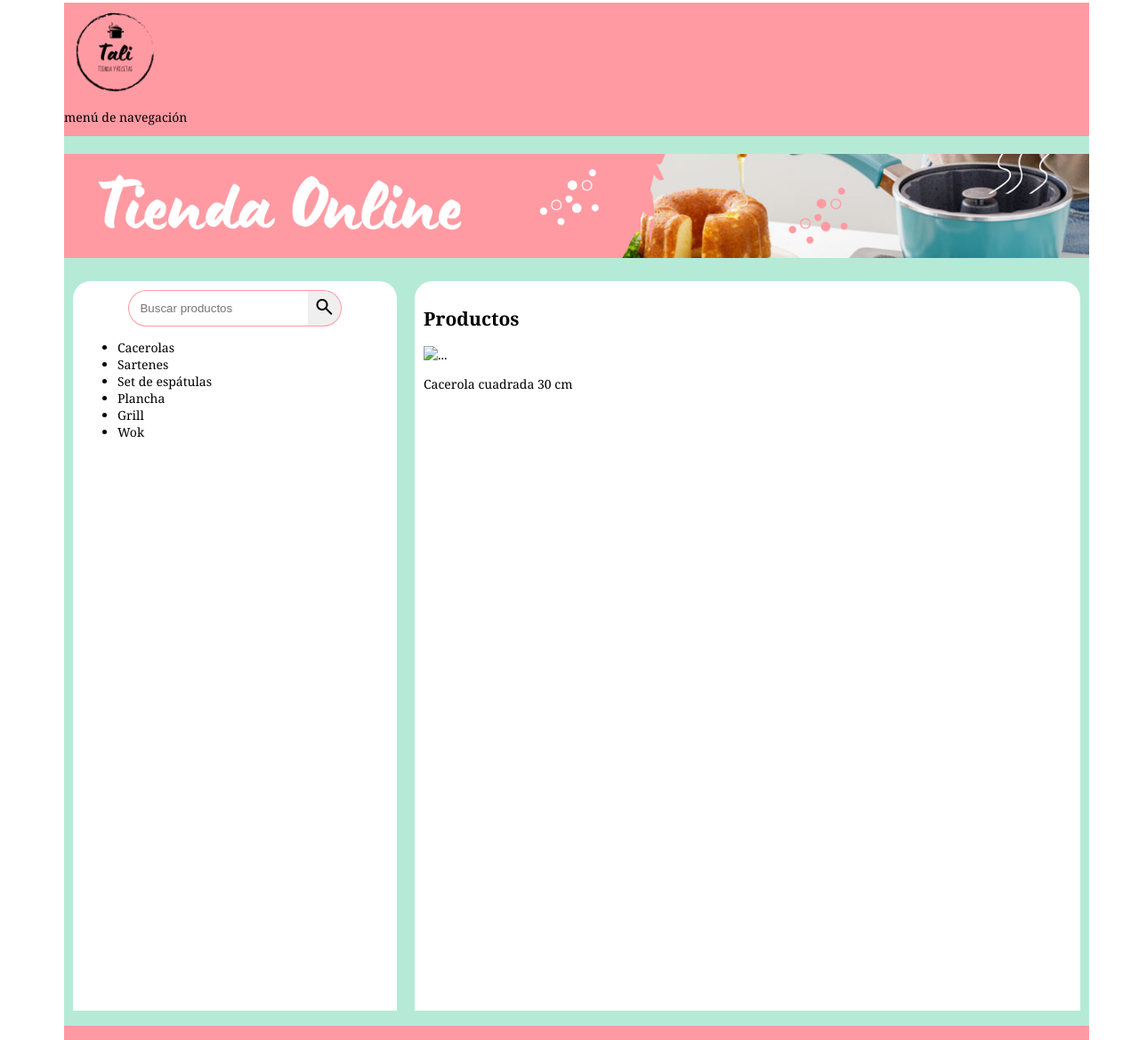
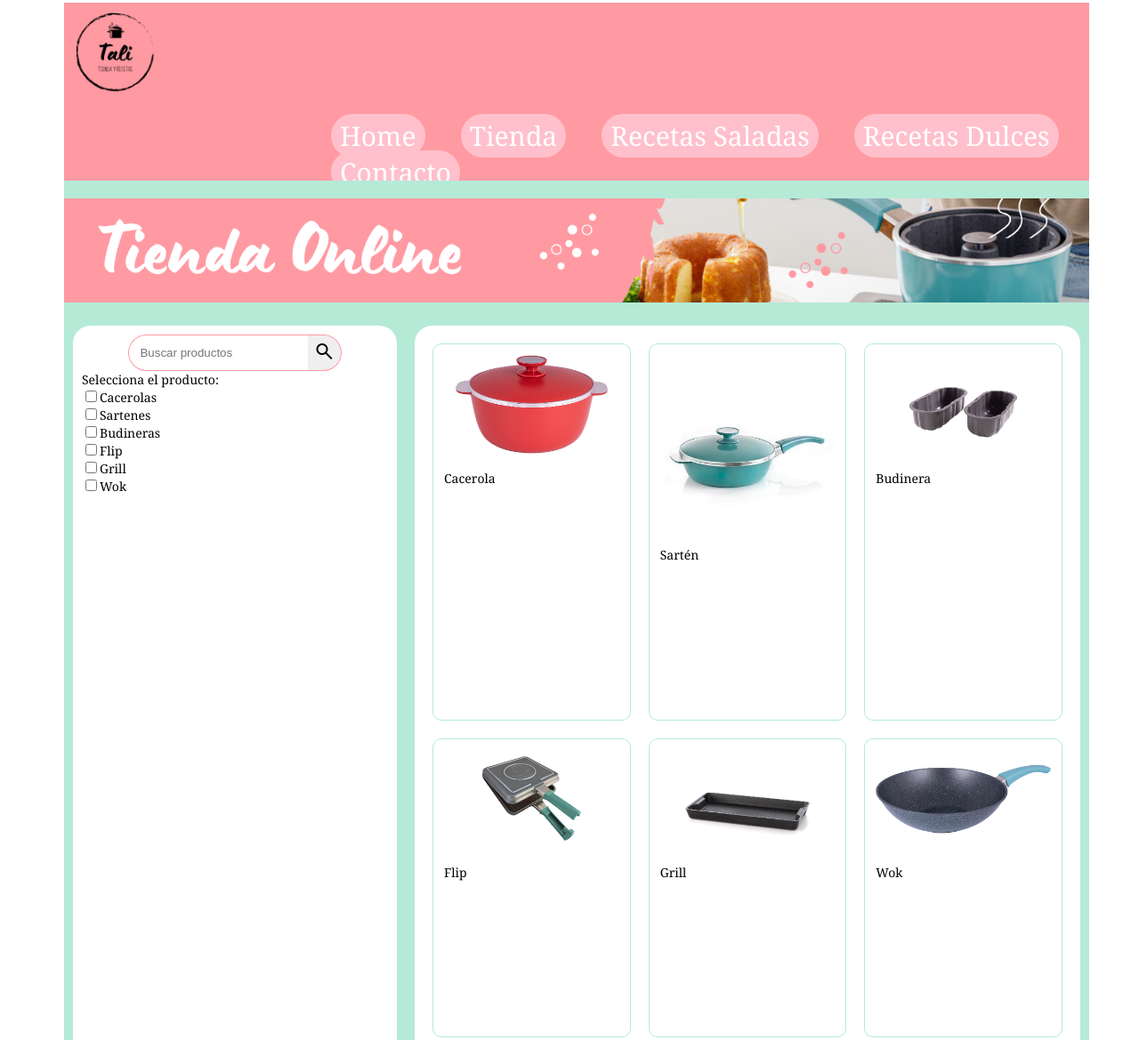
Before and after one commit to tali-tienda-y-recetas/grupo_02_TaliTienda, a plain HTML site: page pages/tienda_online.html in a window 1280 px wide. Shown: the part 7-1176 px from the top of the page at 89% size. Drawn offline with nearby package versions, Linux system fonts and the light colour scheme.

Commit message:
update-to

```diff
--- a/pages/css/styles_tienda_online.css
+++ b/pages/css/styles_tienda_online.css
@@ -14,7 +14,31 @@ body{
 header{
     background-color: #FF9AA2;
     width: 100%;
-    height: 150px;
+    height: 200px;
+}
+.logo {
+    width: 10%;
+}
+ul {
+    display: flex;
+    flex-wrap: wrap;
+    list-style: none;
+    text-decoration: none;
+    font-family: Cambria, Cochin, Georgia, Times, 'Times New Roman', serif;
+    margin: 10px 10px;
+    padding-left: 250px;
+}
+ul li {
+    padding-left: 40px;
+}
+ul li a {
+    color: #fff;
+    text-decoration: none;
+    background: pink;
+    padding: 4px 10px;
+    border-radius: 30px;
+    font-size: 30px;
+    margin: 10;
 }
 
 main{
@@ -116,3 +140,44 @@ h1{
 
     order: 2;
 }
+
+.productos{
+    display: grid;
+	grid-template-columns: repeat(3, 1fr);
+	grid-template-rows: repeat(2, auto);
+
+	grid-template-areas: "card-1 card-2 card-3"
+						 "card-4 card-5 card-6"
+                         ;
+}
+
+.card-1, .card-2, .card-3, .card-4, .card-5, .card-6{
+    margin: 10px;
+    box-sizing: border-box;
+    padding: 12px;
+    border: 1px solid #B5EAD7;
+    border-radius: 10px;
+}
+
+.card-1{
+    grid-area: card-1;
+}
+.card-2{
+    grid-area: card-2;
+}
+.card-3{
+    grid-area: card-3;
+}
+.card-4{
+    grid-area: card-4;
+}
+.card-5{
+    grid-area: card-5;
+}
+.card-6{
+    grid-area: card-6;
+}
+
+.card-img{
+    width: 100%;
+}
--- a/pages/tienda_online.html
+++ b/pages/tienda_online.html
@@ -12,8 +12,26 @@
 <body>
 <div  class="contenedor">
     <header>
-        <img class="logo" src="images/logo.png">
-        <nav>menú de navegación</nav>
+        <a href="./index.html"><img  class="logo" src="./images/logo.jpeg" alt="logo"></a>
+        <nav class="nav">
+            <ul>
+                <li>
+                    <a class="nav_text" href="./index.html">Home</a>
+                </li>
+                <li>
+                    <a class="nav_text" href="./pages/tienda_online.html">Tienda</a>
+                </li>
+                <li>
+                    <a class="nav_text" href="./pages/recetas_saladas.html">Recetas Saladas</a>
+                </li>
+                <li>
+                    <a class="nav_text" href="./pages/recetas_dulces.html">Recetas Dulces</a>
+                </li>
+                <li>
+                    <a class="nav_text" href="./pages/contacto.html">Contacto</a>
+                </li>
+            </ul>
+        </nav>
     </header>
 
     <main class="contenido">
@@ -25,27 +43,85 @@
             <input type="text" placeholder="Buscar productos" aria-label="Buscar productos" class="buscar_productos">
             <button class="boton_buscar"><span class="material-symbols-outlined">search</span></button>
         </div>
-        <div>
-            <ul>
-                <li>Cacerolas</li>
-                <li>Sartenes</li>
-                <li>Set de espátulas</li>
-                <li>Plancha</li>
-                <li>Grill</li>
-                <li>Wok</li>
-            </ul>
+        <div class="lista_productos">
+            <form method="get" action="#">
+
+                Selecciona el producto:
+
+                <br />
+
+                <input name="cacerolas" type="checkbox" />Cacerolas
+
+                <br />
+
+                <input name="sartenes" type="checkbox" />Sartenes
+
+                <br />
+
+                <input name="budineras" type="checkbox" />Budineras
+
+                <br />
+
+                <input name="flip" type="checkbox" />Flip
+
+                <br />
+
+                <input name="grill" type="checkbox" />Grill
+
+                <br />
+
+                <input name="wok" type="checkbox" />Wok
+
+                </form>
+
         </div>
 
         </article>
 
         <article class="productos">
-            <h2>Productos</h2>
-            <div class="card" style="width: 18rem;">
-                <img src="..." class="card-img-top" alt="...">
+
+            <div class="card-1">
+                <img src="images/cacerola.png" class="card-img" alt="...">
                 <div class="card-body">
-                  <p class="card-text">Cacerola cuadrada 30 cm</p>
+                  <p class="card-text">Cacerola</p>
                 </div>
               </div>
+
+              <div class="card-2">
+                <img src="images/sarten.jpg" class="card-img" alt="...">
+                <div class="card-body">
+                  <p class="card-text">Sartén</p>
+                </div>
+              </div>
+
+              <div class="card-3">
+                <img src="images/budineras.jpg" class="card-img" alt="...">
+                <div class="card-body">
+                  <p class="card-text">Budinera</p>
+                </div>
+              </div>
+
+              <div class="card-4">
+                <img src="images/flip.png" class="card-img" alt="...">
+                <div class="card-body">
+                  <p class="card-text">Flip</p>
+                </div>
+              </div>
+
+              <div class="card-5">
+                <img src="images/grill.jpg" class="card-img" alt="...">
+                <div class="card-body">
+                  <p class="card-text">Grill</p>
+                </div>
+              </div>
+
+              <div class="card-6">
+                <img src="images/wok.png" class="card-img" alt="...">
+                <div class="card-body">
+                  <p class="card-text">Wok</p>
+                </div>
+              </div>
+
         </article>
     </main>
 
```
Also changed, not shown: pages/images/budineras.jpg (added), pages/images/cacerola.png (added), pages/images/flip.png (added), pages/images/grill.jpg (added), pages/images/sarten.jpg (added), pages/images/sarten.png (added), pages/images/wok.png (added).
